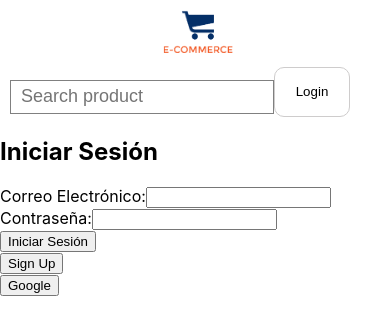
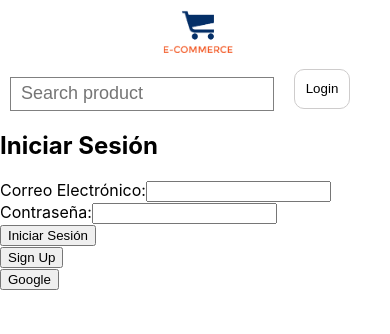
Before and after one commit to Facu-J-Boy/E-commerce, a React (Create React App) app: page /login in a window 390 px wide. Shown: the top 334 px of the page. Built offline with nearby package versions, Linux system fonts and the light colour scheme; no server answers.

Commit message:
feat: login_button responsive styles

```diff
--- a/src/components/NavBar/NavBar.module.css
+++ b/src/components/NavBar/NavBar.module.css
@@ -115,4 +115,10 @@
     margin: 10px 20px 10px 10px;
     padding-left: 30px;
   }
+
+  .login_button {
+    margin-left: 20px;
+    height: 40px;
+    width: 70px;
+  }
 }
```
